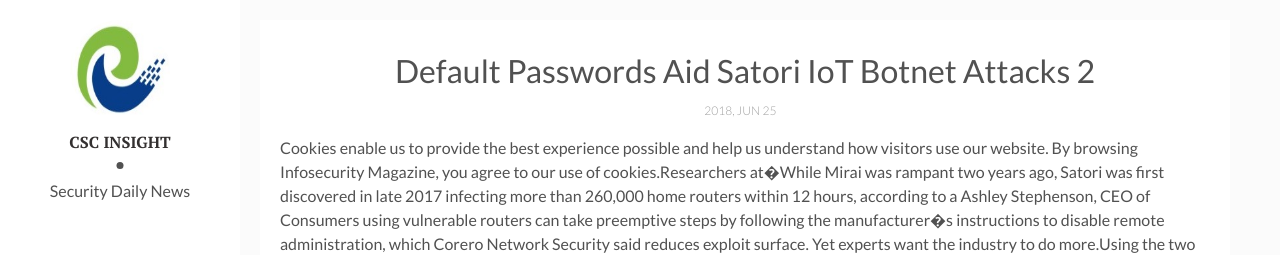
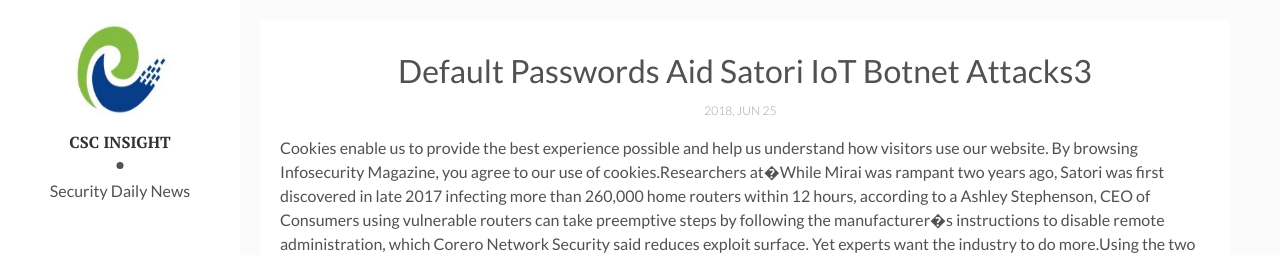
Before and after one commit to Marshalord/CSC005, a Jekyll site: the page built from _posts/2018-06-25-default-passwords-aid-satori-iot-botnet-attacks1.markdown, in a window 1280 px wide. Shown: the top 255 px of the page. Built offline with Jekyll 4.4.1, drawn with Linux system fonts in a browser that asks for light colours.

Commit message:
First pages commit

```diff
--- a/_posts/2018-06-25-default-passwords-aid-satori-iot-botnet-attacks1.markdown
+++ b/_posts/2018-06-25-default-passwords-aid-satori-iot-botnet-attacks1.markdown
@@ -1,6 +1,6 @@
 ---
 layout: post
-title: Default Passwords Aid Satori IoT Botnet Attacks 2
+title: Default Passwords Aid Satori IoT Botnet Attacks3
 date: 2018-06-25 02:25:02
 tourl: https://www.infosecurity-magazine.com:443/news/default-passwords-aid-satori-iot/
 tags: [exploit,CISO]
```
